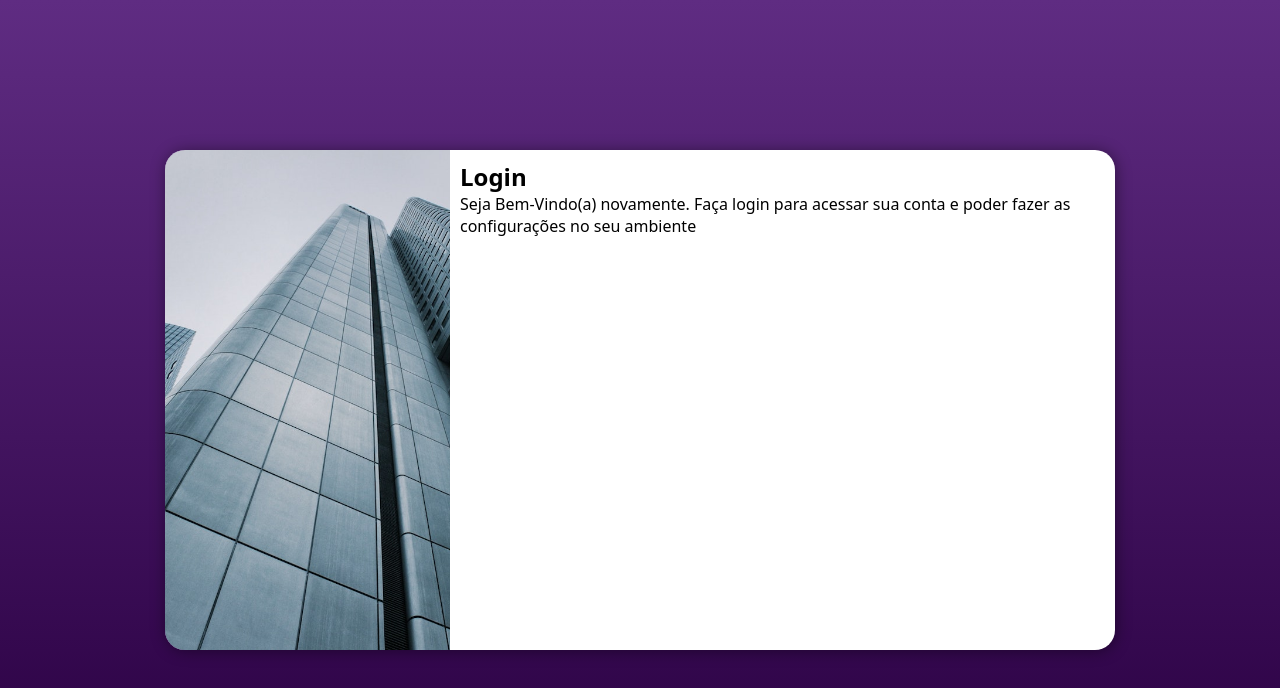
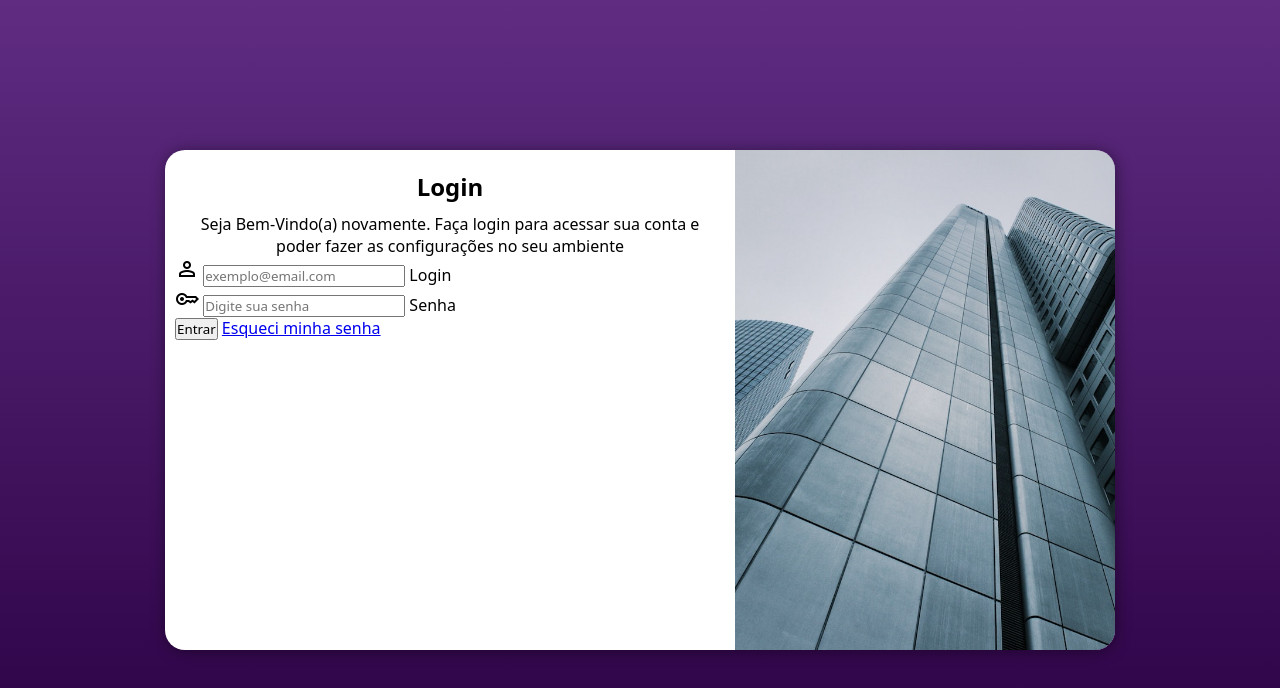
Before and after one commit to math3usSan/projeto-login, a plain HTML site: page index.html in a window 1280 px wide. Drawn offline with nearby package versions, Linux system fonts and the light colour scheme.

Commit message:
icones de login

```diff
--- a/estilos/media-query.css
+++ b/estilos/media-query.css
@@ -6,7 +6,7 @@
     }
 
     section#login {
-        width: 80vw;
+        width: 700px;
     }
 
     section#login > div#imagem {
@@ -18,8 +18,20 @@
     }
 
     section#login > div#formulario {
-        float: right;
+        float: left;
         width: 70%;
+    }
+
+    div#formulario > h1 {
+        text-align: center;
+        padding: 10px;
+    }
+
+    div#formulario > p {
+        width: 450px;
+        display: block;
+        margin: auto;
+        text-align: center;
     }
 }
 
@@ -32,14 +44,26 @@
     }
 
     section#login > div#imagem {
-        float: left;
-        width: 30%;
+        float: right;
+        width: 40%;
         height: 100%;
         background-position: bottom center;
     }
 
     section#login > div#formulario {
-        float: right;
-        width: 70%;
+        width: 60%;
+    }
+
+    div#formulario > h1 {
+        text-align: center;
+        padding: 10px;
+    }
+
+    div#formulario > p {
+        width: 500px;
+        display: block;
+        margin: auto;
+        text-align: center;
+        font-size: 1em;
     }
 }
--- a/estilos/style.css
+++ b/estilos/style.css
@@ -51,3 +51,16 @@ section#login > div#imagem {
 section#login > div#formulario {
     padding: 10px;
 }
+
+div#formulario > h1 {
+    text-align: center;
+    padding: 10px;
+}
+
+div#formulario > p {
+    width: 100%;
+    display: block;
+    margin: auto;
+    text-align: center;
+    font-size: small;
+}
--- a/index.html
+++ b/index.html
@@ -5,6 +5,7 @@
     <meta http-equiv="X-UA-Compatible" content="IE=edge">
     <meta name="viewport" content="width=device-width, initial-scale=1.0">
     <title>Login</title>
+    <link rel="stylesheet" href="https://fonts.googleapis.com/css2?family=Material+Symbols+Outlined:opsz,wght,FILL,GRAD@20..48,100..700,0..1,-50..200" />
     <link rel="stylesheet" href="estilos/style.css">
     <link rel="stylesheet" href="estilos/media-query.css">
 </head>
@@ -18,7 +19,18 @@
                 <h1>Login</h1>
                 <p>Seja Bem-Vindo(a) novamente. Faça login para acessar sua conta e poder fazer as configurações no seu ambiente</p>
                 <form action="login.php" method="post">
-
+                    <div class="campo">
+                        <span class="material-symbols-outlined">person</span>
+                        <input type="email" name="login" id="ilogin" placeholder="exemplo@email.com" required>
+                        <label for="ilogin">Login</label>
+                    </div>
+                    <div class="campo">
+                        <span class="material-symbols-outlined">key</span>
+                        <input type="password" name="senha" id="isenha" placeholder="Digite sua senha" minlength="8" required>
+                        <label for="isenha">Senha</label>
+                    </div>
+                    <input type="submit" value="Entrar">
+                    <a href="#">Esqueci minha senha</a>
                 </form>
             </div>
         </section>
```
